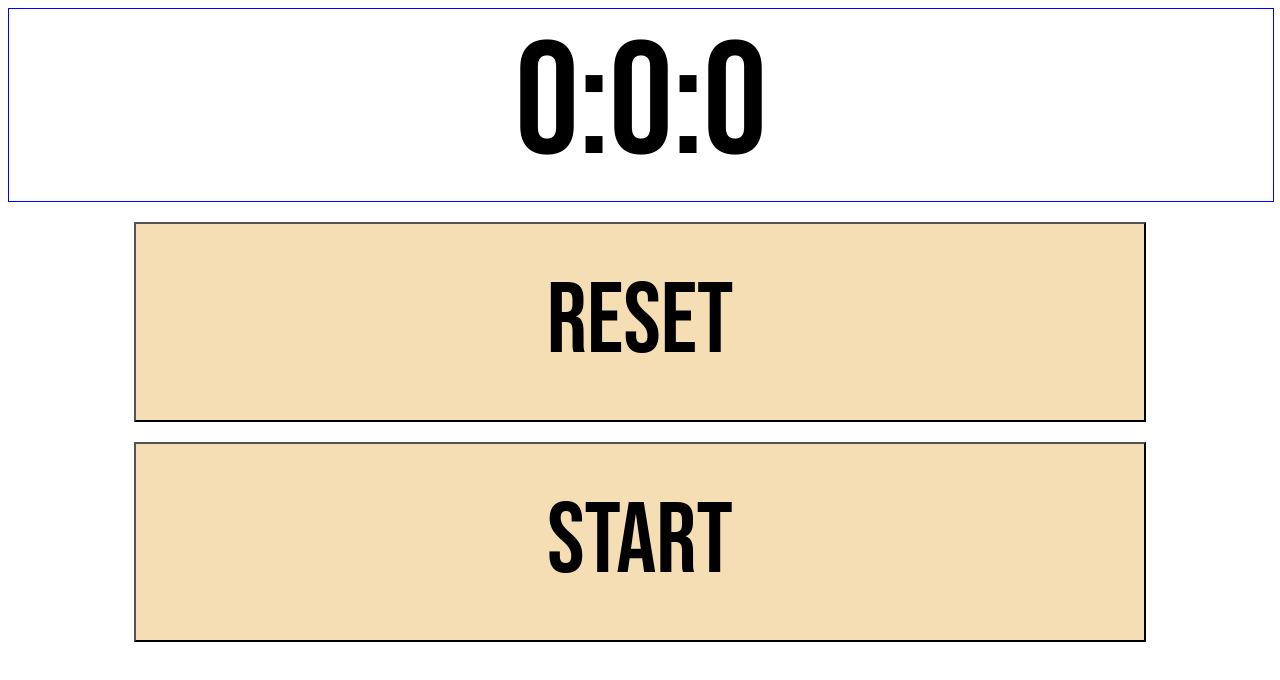
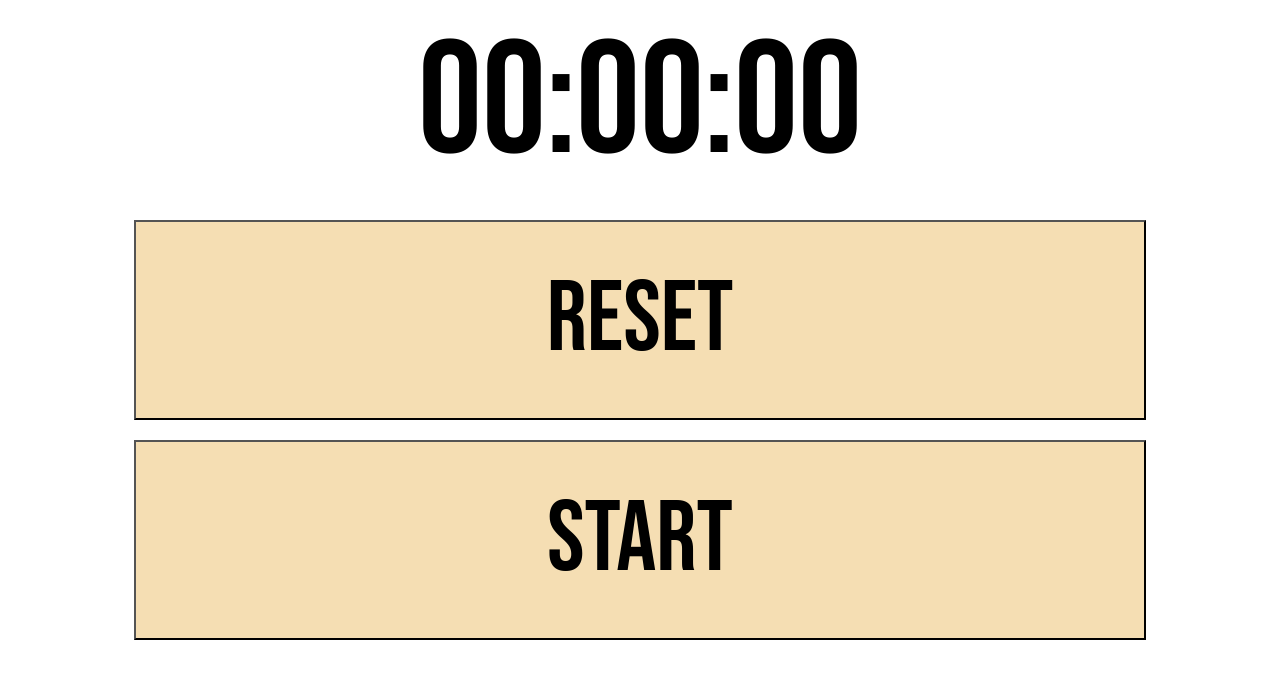
Before and after one commit to kgorlov/Stopwatch, a React app: page / in a window 1280 px wide. Built offline with nearby package versions, Linux system fonts and the light colour scheme.

Commit message:
Добавили 00
kl;jkl

```diff
--- a/public/style.css
+++ b/public/style.css
@@ -45,5 +45,4 @@
     color: black;
     font-family: "Bebas Neue";
     font-size: 10rem;
-    border: 1px solid blue;
   }
--- a/src/index.js
+++ b/src/index.js
@@ -11,14 +11,35 @@ class Stopwatch extends Component {
         isStarted : false,
         seconds : 0,
         minutes : 0,
-        msecondss : 0
+        msecondss : 0,
+        secondsString : "rabs",
+        minutesString : "rabs",
+        msecondssString : "rabs"
     }
 
     render(){
+        if(this.state.msecondss <= 9)
+        {
+            this.state.msecondssString = "0"+this.state.msecondss;
+        }else{
+            this.state.msecondssString = this.state.msecondss;
+        }
+        if(this.state.seconds <= 9)
+        {
+            this.state.secondsString = "0"+this.state.seconds;
+        }else{
+            this.state.secondsString = this.state.seconds;
+        }
+        if(this.state.minutes <= 9)
+        {
+            this.state.minutesString = "0"+this.state.minutes;
+        }else{
+            this.state.minutesString = this.state.minutes;
+        }
 
         return(
             <div style={{textAlign: "center"}}>
-                <div class="tablo">{this.state.minutes}:{this.state.seconds}:{this.state.msecondss}</div>
+                <div class="tablo">{this.state.minutesString}:{this.state.secondsString}:{this.state.msecondssString}</div>
 
                 <ResetButton
                     onResetBtn={this.resetClick.bind(this)}
```
Also changed, not shown: 1 other file.
